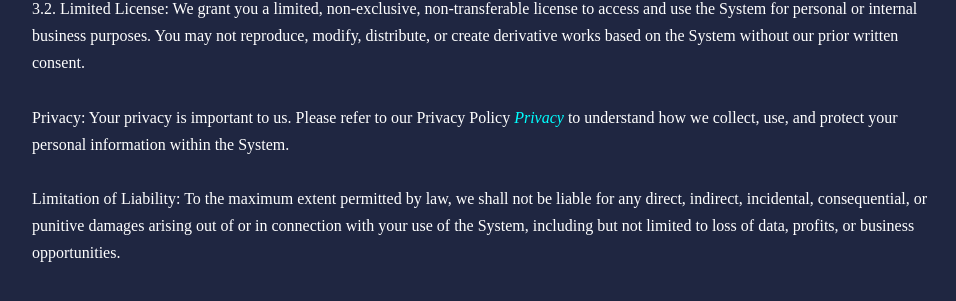
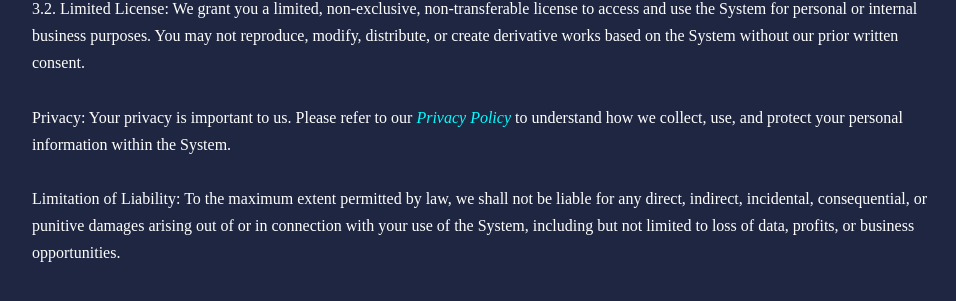
Before and after one commit to keshavmohta09/astro, a Django app: page /terms/ in a window 1280 px wide. Shown: the part 1080-1381 px from the top of the page, without its empty margins (160-1116 px from the left). Run offline with Django 4.2, Linux system fonts and the light colour scheme; parts of the project's set-up code (start-up, migrations or seed data) failed here and were passed over.

Commit message:
refactor privacy policy link in terms.html

```diff
--- a/templates/terms.html
+++ b/templates/terms.html
@@ -115,8 +115,8 @@
         derivative works based on the System without our prior written consent.
         <br><br>
         Privacy:
-        Your privacy is important to us. Please refer to our Privacy Policy <a style="color:aqua;font-style:italic;"
-            href="{% url 'privacy' %}">Privacy</a> to
+        Your privacy is important to us. Please refer to our <a style="color:aqua;font-style:italic;"
+            href="{% url 'privacy' %}">Privacy Policy</a> to
         understand how we collect, use, and protect your personal information within the System.
         <br><br>
         Limitation of Liability:
```
